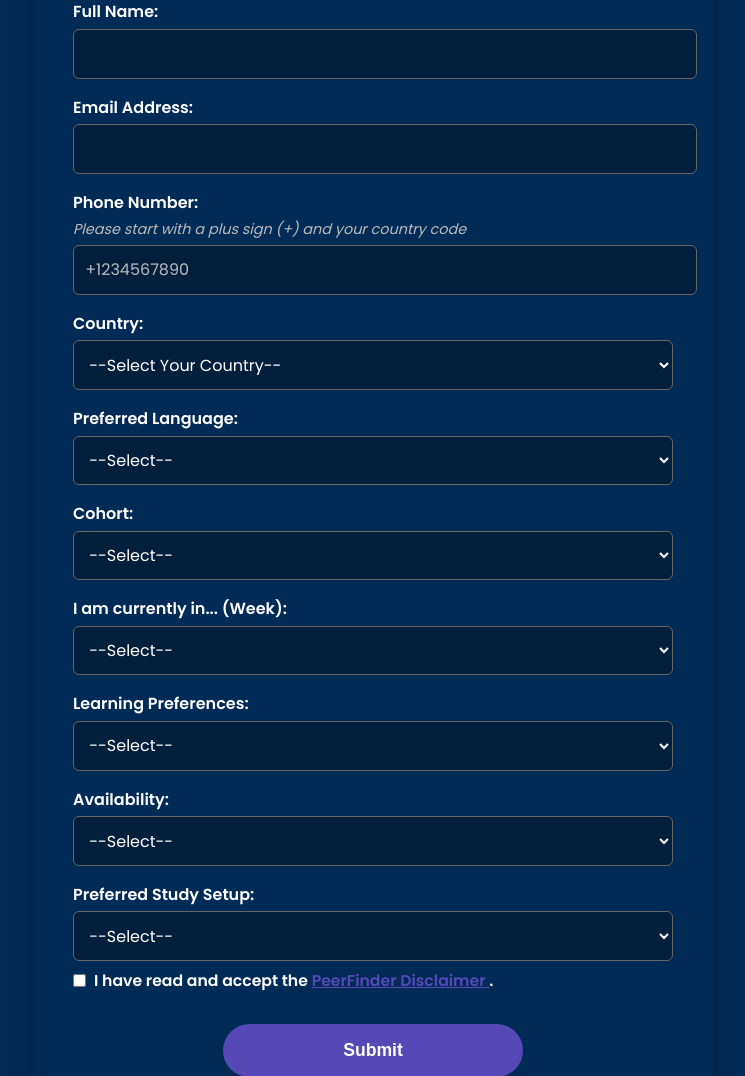
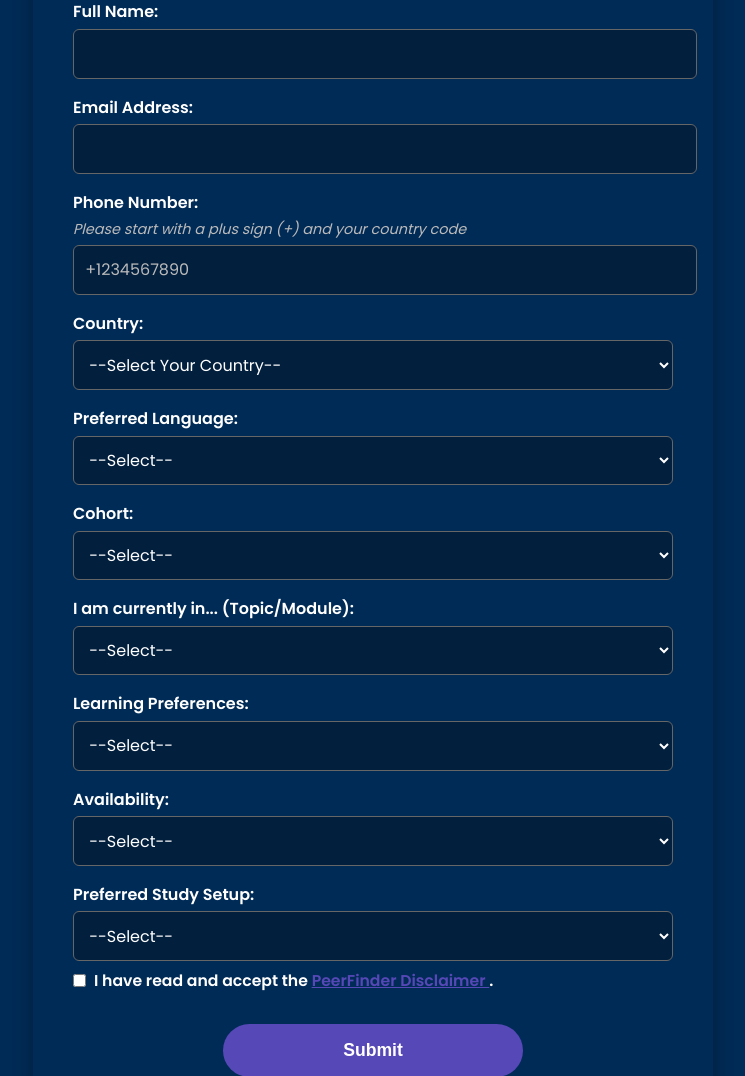
Before and after one commit to chuqudee-sand/alx-aice-peerfinder, a Flask app: page /start/find in a window 1280 px wide. Shown: the part 807-1883 px from the top of the page, without its empty margins (267-1012 px from the left). Run offline with Flask 3, Linux system fonts and the light colour scheme.

Commit message:
Update form.html

```diff
--- a/templates/form.html
+++ b/templates/form.html
@@ -285,8 +285,7 @@
         <option value="Nigeria">Nigeria</option>
         <option value="Rwanda">Rwanda</option>
         <option value="South Africa">South Africa</option>
-        <option value="Other (African Country)">Other (African Country)</option>
-        <option value="Other (Non-African Country)">Other (Non-African Country)</option>
+        <option value="Other (African Country)">Other Countries</option>
       </select>
 
       <label for="language">Preferred Language:</label>
@@ -301,22 +300,20 @@
       <label for="cohort">Cohort:</label>
       <select id="cohort" name="cohort" required>
         <option value="">--Select--</option>
-        {% for i in range(12, 13) %}
+        {% for i in range(15, 16) %}
           <option value="Cohort {{ i }}">Cohort {{ i }}</option>
         {% endfor %}
       </select>
 
-      <label for="topic_module">I am currently in... (Week):</label>
+      <label for="topic_module">I am currently in... (Topic/Module):</label>
       <select id="topic_module" name="topic_module" required>
         <option value="">--Select--</option>
-        <option value="Week 1: Recap Quiz/Milestone">Week 1: Recap Quiz/Milestone</option>
-        <option value="Week 2: Recap Quiz/Milestone">Week 2: Recap Quiz/Milestone</option>
-        <option value="Week 3: Recap Quiz/Milestone">Week 3: Recap Quiz/Milestone</option>
-        <option value="Week 4: Recap Quiz/Milestone">Week 4: Recap Quiz/Milestone</option>
-        <option value="Week 5: Recap Quiz/Milestone">Week 5: Recap Quiz/Milestone</option>
-        <option value="Week 6: Recap Quiz/Milestone">Week 6: Recap Quiz/Milestone</option>
-        <option value="Week 7: Recap Quiz/Milestone">Week 7: Recap Quiz/Milestone</option>
-        <option value="Week 8: Recap Quiz/Milestone">Week 8: Recap Quiz/Milestone</option>
+        <option value="Module 1: Stepping into the world of AI">Module 1: Stepping into the world of AI</option>
+        <option value="Module 2: Getting smart about AI">Module 2: Getting smart about AI</option>
+        <option value="Module 3: Using AI in the right way">Module 3: Using AI in the right way</option>
+        <option value="Module 4: Becoming more creative at work">Module 4: Becoming more creative at work</option>
+        <option value="Module 5: Becoming a superhero at work">Module 5: Becoming a superhero at work</option>
+        <option value="Module 6: Empower your future with Entrepreneurial Skills">Module 6: Empower your future with Entrepreneurial Skills</option>
       </select>
 
       <!-- <label>Submitted Last Week's Assessment?</label>
@@ -409,4 +406,5 @@
     });
   </script>
 </body>
+
 </html>
```
